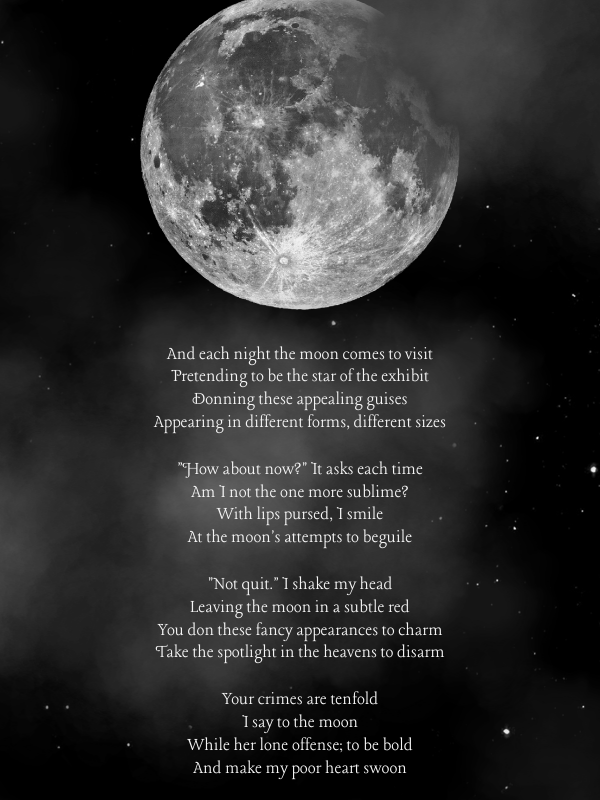
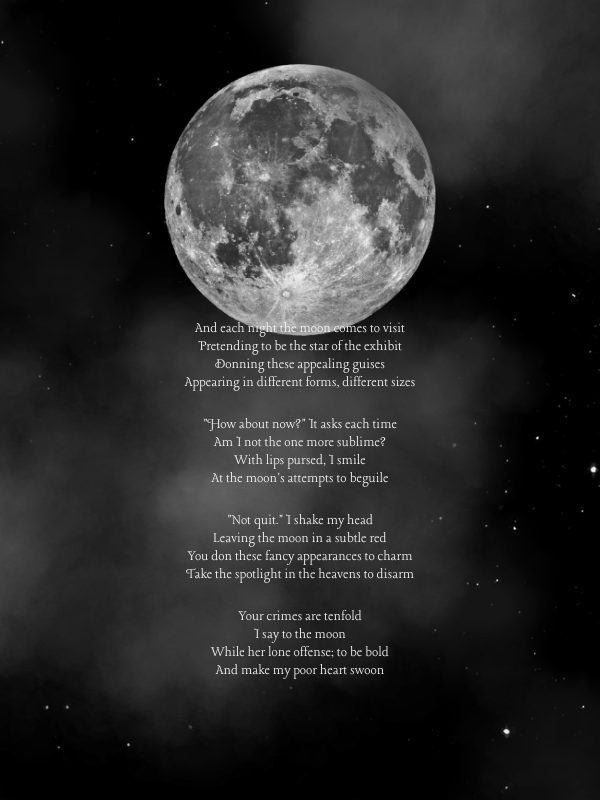
Before and after one commit to TayyabNaveed16/ramblingshamblingwayfarer, a React (Vite) app: page / in a window 600 px wide. Shown: the top 800 px of the page. Built offline with nearby package versions, Linux system fonts and the light colour scheme; a web font is replaced by a local one.

Commit message:
Responsive changes

```diff
--- a/src/responsive.css
+++ b/src/responsive.css
@@ -12,7 +12,7 @@
 
     .moonText {
         color: whitesmoke;
-        font-size: 27px;
+        font-size: 25px;
         font-family: "Lancelot", serif;
         display: block;
         margin: 0;
@@ -21,7 +21,7 @@
 
     .moon-container {
         z-index: 3;
-        margin-top: 5%;
+        margin-top: 2%;
         position: relative;
         margin-left: 8%;
         display: flex;
@@ -79,8 +79,8 @@
 @media (min-width: 768px) and (max-width: 991.99px) {
 
     .moon {
-        height: 45vh;
-        width: 45vh;
+        height: 50vh;
+        width: 50vh;
         position: absolute;
         z-index: 3;
         right: 20px;
@@ -90,11 +90,11 @@
 
     .moonText {
         color: whitesmoke;
-        font-size: 20px;
+        font-size: 22px;
         font-family: "Lancelot", serif;
         display: block;
         margin: 0;
-        line-height: 1.2;
+        line-height: 1.3;
     }
 
     .moon-container {
@@ -167,16 +167,17 @@
     }
 
     .moon {
-        height: 40vh;
-        width: 40vh;
+        height: 34vh;
+        width: 34vh;
         position: absolute;
         z-index: 3;
-        margin-top: -500px;
+        margin-top: -0px;
+        margin-bottom: 400px;
     }
 
     .moonText {
         color: whitesmoke;
-        font-size: 19px;
+        font-size: 15px;
         font-family: "Lancelot", serif;
         display: block;
         margin: 0;
@@ -185,7 +186,7 @@
 
     .moon-container {
         z-index: 3;
-        margin-top: 54%;
+        margin-top: 200px;
         position: absolute;
         display: flex;
         flex-direction: column;
@@ -280,11 +281,11 @@
     }
 
     .moon {
-        height: 35vh;
-        width: 35vh;
+        height: 34vh;
+        width: 34vh;
         position: absolute;
         z-index: 3;
-        margin-top: -460px;
+        margin-bottom: 400px;
     }
 
     .moonText {
@@ -298,7 +299,7 @@
 
     .moon-container {
         z-index: 3;
-        margin-top: 70%;
+        margin-top: 280px;
         position: absolute;
         display: flex;
         flex-direction: column;
```
Also changed, not shown: 1 other file (tests, documents, lock files or other folders).
